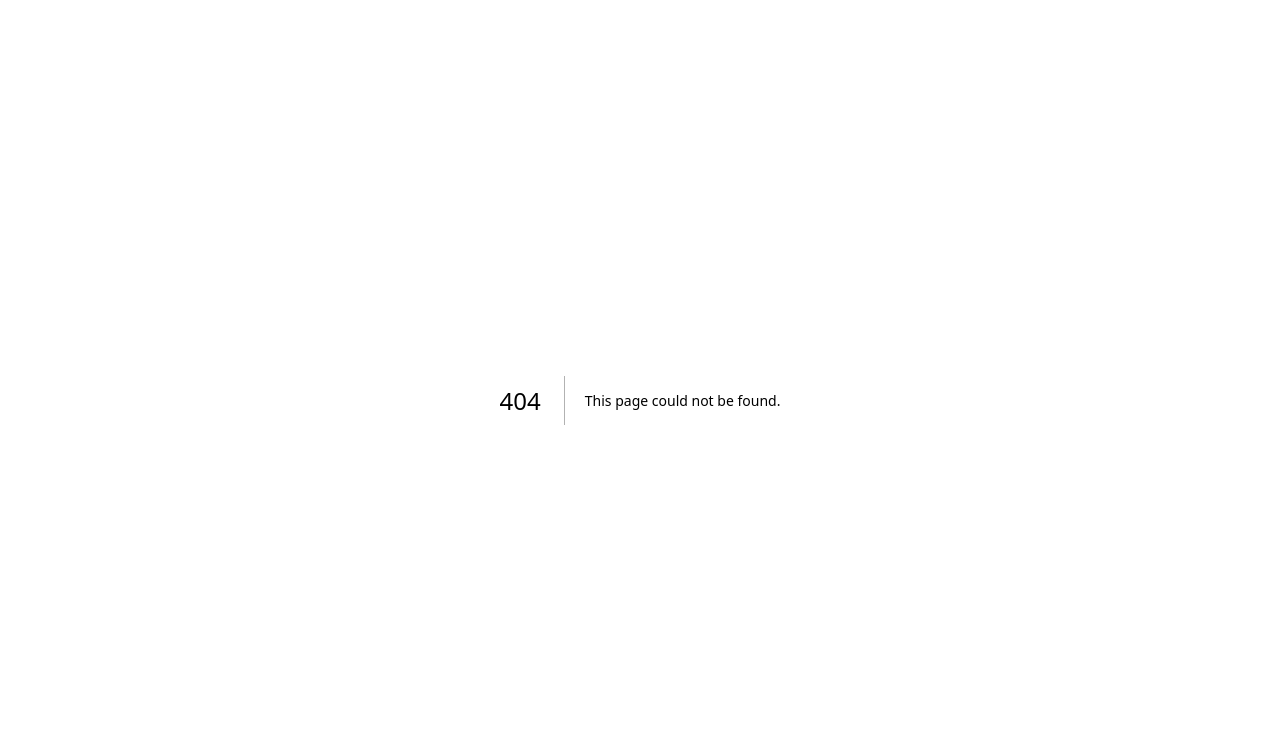
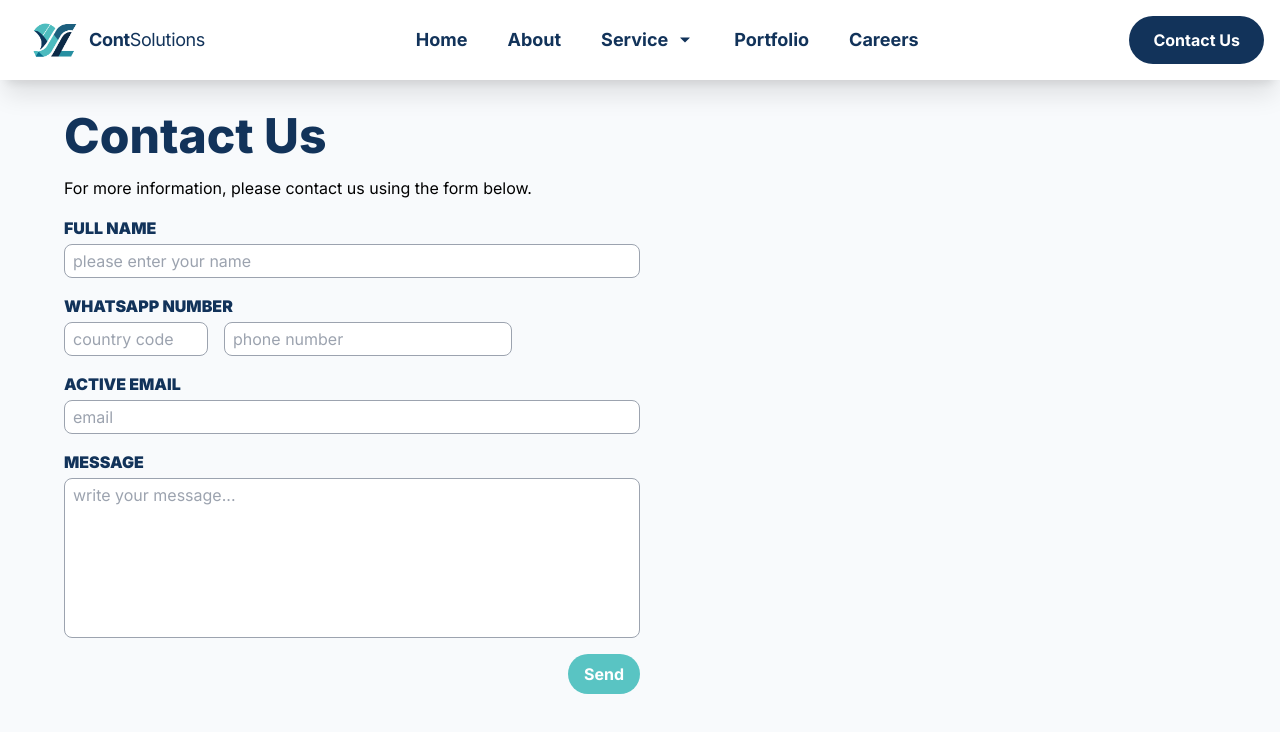
Before and after one commit to Contsol-dev/company-profile, a Next.js app: page /contact-us in a window 1280 px wide. Before the commit this address had no page. Shown: the top 732 px of the page. Built offline with nearby package versions, Linux system fonts and the light colour scheme.

Commit message:
aku bluetooth?

```diff
--- a/package.json
+++ b/package.json
@@ -13,10 +13,12 @@
     "@material-tailwind/react": "^2.1.9",
     "file-loader": "^6.2.0",
     "next": "14.2.5",
+    "nodemailer": "^6.9.14",
     "react": "^18",
     "react-dom": "^18",
     "react-icon": "^1.0.0",
     "react-icons": "^5.2.1",
+    "smtp2go-nodejs": "^0.3.0",
     "swiper": "^11.1.9"
   },
   "devDependencies": {
--- /dev/null
+++ b/src/app/api/sendEmail/route.js
@@ -0,0 +1,36 @@
+import { NextResponse } from 'next/server';
+import nodemailer from 'nodemailer';
+
+export async function POST(req) {
+  const { fullname, country, wanumber, email, message } = await req.json();
+
+  const transporter = nodemailer.createTransport({
+    host: 'mail.smtp2go.com',
+    port: 587,
+    auth: {
+      user: process.env.SMTP_USER,
+      pass: process.env.SMTP_PASS,
+    },
+  });
+
+  try {
+    await transporter.sendMail({
+      from: process.env.SMTP_SENDER,
+      to: process.env.SMTP_RECEIVER,
+      subject: fullname,
+      envelope: {
+        from: `Daemon <${process.env.SMTP_SENDER}>`,
+        to: process.env.SMTP_RECEIVER
+      },
+      html: `<b>Whatsapp:</b> ${country}-${wanumber}\n
+            <b>Email:</b> ${email}\n\n
+            <b>Message:</b>\n
+            ${message}`,
+    });
+
+    return NextResponse.json({ message: 'Email sent successfully!' }, { status: 200 });
+  } catch (error) {
+    console.error(error);
+    return NextResponse.json({ message: 'Failed to send email.' }, { status: 500 });
+  }
+}
--- /dev/null
+++ b/src/app/careers/page.tsx
@@ -0,0 +1,5 @@
+export default function Careers() {
+  return(
+    <h1>Careers</h1>
+  )
+}
--- /dev/null
+++ b/src/app/contact-us/Form.tsx
@@ -0,0 +1,121 @@
+import { useState } from "react";
+
+export default function Form() {
+  const [formData, setFormData] = useState({
+    fullname: '',
+    country: '',
+    wanumber: '',
+    email: '',
+    message: '',
+  });
+
+  const handleChange = (e: any) => {
+    setFormData({
+      ...formData,
+      [e.target.id]: e.target.value,
+    });
+    console.log(formData);
+  };
+
+  const handleSubmit = async (e: any) => {
+    e.preventDefault();
+
+    const response = await fetch('/api/sendEmail', {
+      method: 'POST',
+      headers: {
+        'Content-Type': 'application/json',
+      },
+      body: JSON.stringify(formData),
+    });
+
+    if (response.ok) {
+      alert('Email sent successfully!');
+    } else {
+      alert('Failed to send email.');
+    }
+  };
+
+  return(
+    <form className="flex flex-col gap-4 w-full lg:w-2/4" onSubmit={handleSubmit}>
+      <div className="flex flex-col gap-1">
+        <label
+            htmlFor="fullname"
+            className="relative z-10 text-cont-primary font-black uppercase"
+        >
+          Full Name
+        </label>
+        <input
+            id="fullname"
+            type="text"
+            placeholder="please enter your name"
+            className="text-gray-900 py-1 px-2 border border-gray-400 rounded-lg focus:stroke-none"
+            onChange={handleChange}
+            value={formData.fullname}
+        />
+      </div>
+      <div className="flex flex-col gap-1">
+        <label
+            htmlFor="wanumber"
+            className="relative z-10 text-cont-primary font-black uppercase"
+        >
+          Whatsapp Number
+        </label>
+        <div className="flex gap-4">
+          <input
+              id="country"
+              type="number"
+              placeholder="country code"
+              className="text-gray-900 w-1/4 py-1 px-2 border border-gray-400 rounded-lg focus:stroke-none"
+              onChange={handleChange}
+              value={formData.country}
+          />
+          <input
+              id="wanumber"
+              type="number"
+              placeholder="phone number"
+              className="text-gray-900 w-2/4 py-1 px-2 border border-gray-400 rounded-lg focus:stroke-none"
+              onChange={handleChange}
+              value={formData.wanumber}
+          />
+        </div>
+      </div>
+      <div className="flex flex-col gap-1">
+        <label
+            htmlFor="email"
+            className="relative z-10 text-cont-primary font-black uppercase"
+        >
+          Active Email
+        </label>
+        <input
+            id="email"
+            type="email"
+            placeholder="email"
+            className="text-gray-900 py-1 px-2 border border-gray-400 rounded-lg focus:stroke-none"
+            onChange={handleChange}
+            value={formData.email}
+        />
+      </div>
+      <div className="flex flex-col gap-1">
+          <label
+              htmlFor="message"
+              className="relative z-10 text-cont-primary font-black uppercase"
+          >
+              Message
+          </label>
+          <textarea
+              id="message"
+              placeholder="write your message..."
+              className="text-gray-900 py-1 px-2 border border-gray-400 rounded-lg focus:outline-none h-40 flex items-start resize-none"
+              onChange={handleChange}
+              value={formData.message}
+          />
+      </div>
+      <button
+          type="submit"
+          className="self-end px-4 py-2 bg-cont-secondary hover:bg-cont-primary hover:scale-105 hover:transition-all text-white font-bold capitalize rounded-full"
+      >
+        Send
+      </button>
+    </form>
+  );
+}
--- /dev/null
+++ b/src/app/contact-us/page.tsx
@@ -0,0 +1,18 @@
+"use client"
+import Navbar from "@/components/Navbar"
+import Form from "./Form"
+
+export default function Contact() {
+  return(
+    <div className="
+        bg-slate-50 w-screen overflow-x-hidden"
+    >
+      <Navbar />
+      <div className="p-4 lg:px-16 lg:py-8 min-h-screen overflow-hidden flex flex-col justify-start gap-4">
+        <h1 className="font-extrabold text-4xl lg:text-5xl text-cont-primary mt-20">Contact Us</h1>
+        <p className="text-black">For more information, please contact us using the form below.</p>
+        <Form />
+      </div>
+    </div>
+  )
+}
--- a/src/components/Navbar.tsx
+++ b/src/components/Navbar.tsx
@@ -44,7 +44,7 @@ const Navbar = () => {
           </Link>
           <Link
             className="font-bold hover:text-cont-secondary transition-all"
-            href="/"
+            href="/about"
           >
             About
           </Link>
@@ -101,13 +101,13 @@ const Navbar = () => {
           </div>
           <Link
             className="font-bold hover:text-cont-secondary transition-all"
-            href="/"
+            href="/portfolio"
           >
             Portfolio
           </Link>
           <Link
             className="font-bold hover:text-cont-secondary transition-all"
-            href="/"
+            href="/careers"
           >
             Careers
           </Link>
@@ -115,7 +115,7 @@ const Navbar = () => {
         <div className="hidden lg:flex hover:scale-110 transition-all">
           <Link
             className="bg-cont-primary text-white px-6 py-3 rounded-full font-bold text-base"
-            href="/"
+            href="/contact-us"
           >
             Contact Us
           </Link>
@@ -150,7 +150,7 @@ const Navbar = () => {
             </Link>
             <Link
               className="text-base hover:text-cont-secondary transition-all"
-              href="/"
+              href="/about"
             >
               About
             </Link>
@@ -162,19 +162,19 @@ const Navbar = () => {
             </Link>
             <Link
               className="text-base hover:text-cont-secondary transition-all"
-              href="/"
+              href="/portfolio"
             >
               Portfolio
             </Link>
             <Link
               className="text-base hover:text-cont-secondary transition-all"
-              href="/"
+              href="/careers"
             >
               Careers
             </Link>
             <Link
               className="bg-cont-primary text-white px-8 py-3 rounded-full font-bold text-base hover:scale-110 transition-all"
-              href="/"
+              href="/contact-us"
             >
               Contact Us
             </Link>
```
Also changed, not shown: 2 other files (tests, documents, lock files or other folders).
